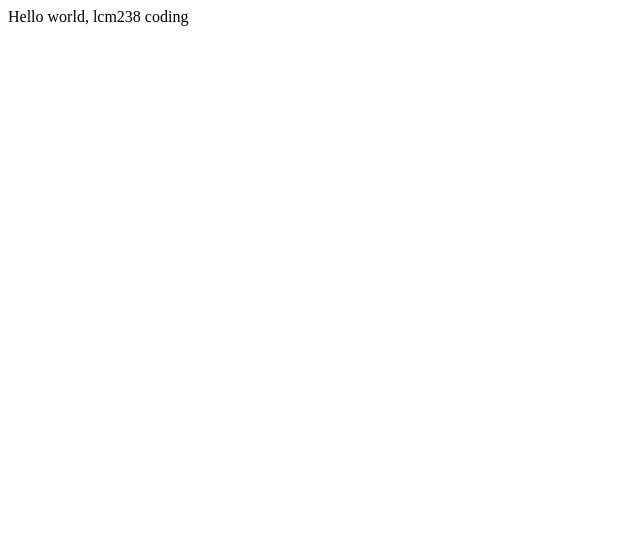
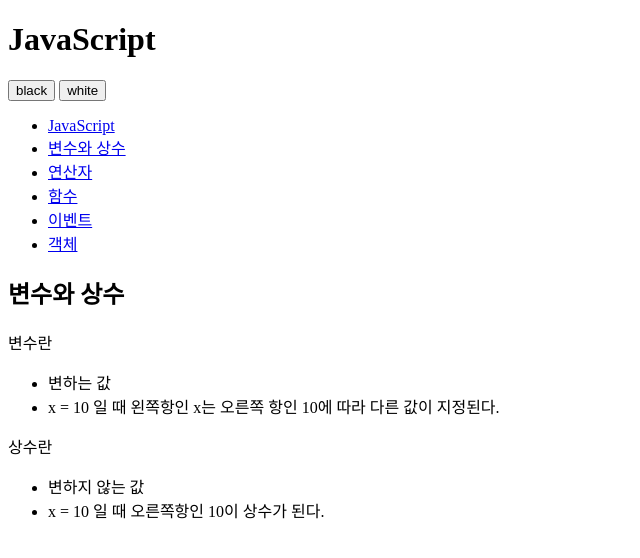
Before and after one commit to lcm238/opentutorials-lcm238, a plain HTML site: page index.html in a window 1280 px wide. Shown: the whole page, without its empty margins (0-640 px from the left). Drawn offline with Linux system fonts and the light colour scheme.

Commit message:
add html

```diff
--- a/index.html
+++ b/index.html
@@ -1,25 +1,53 @@
 <!DOCTYPE html>
-<html lang="en">
-	<head>
-		<meta charset="utf-8">
+<html>
+    <head>
+        <meta charset="utf-8" />
+    </head>
 
-		<!-- Always force latest IE rendering engine (even in intranet) & Chrome Frame
-		Remove this if you use the .htaccess -->
-		<meta http-equiv="X-UA-Compatible" content="IE=edge,chrome=1">
-
-		<title>index</title>
-		<meta name="description" content="">
-		<meta name="author" content="lcm238">
-
-		<meta name="viewport" content="width=device-width; initial-scale=1.0">
-
-		<!-- Replace favicon.ico & apple-touch-icon.png in the root of your domain and delete these references -->
-		<link rel="shortcut icon" href="/favicon.ico">
-		<link rel="apple-touch-icon" href="/apple-touch-icon.png">
-	</head>
-
-	<body>
-		Hello world, lcm238
-                coding
-	</body>
+    <body id="body">
+        <div>
+            <header>
+                <h1>JavaScript</h1>
+            </header>
+            <div id="toolbar">
+                <input type="button" value="black" />
+                <input type="button" value="white" />
+            </div>
+            <nav>
+                <ul>
+                    <li><a href="http://opentutorials.org/course/49/17">JavaScript</a></li>
+                    <li><a href="http://opentutorials.org/course/49/16">변수와 상수</a></li>
+                    <li><a href="http://opentutorials.org/course/49/18">연산자</a></li>
+                    <li><a href="http://opentutorials.org/course/49/19">함수</a></li>
+                    <li><a href="http://opentutorials.org/course/49/20">이벤트</a></li>
+                    <li><a href="http://opentutorials.org/course/49/21">객체</a></li>
+                </ul>
+            </nav>
+            <article>
+                <h2>변수와 상수</h2>
+                <div>
+                    <p>변수란</p>
+                    <ul>
+                        <li>
+                            변하는 값
+                        </li>
+                        <li>
+                            x = 10 일 때 왼쪽항인 x는 오른쪽 항인 10에 따라 다른 값이 지정된다.
+                        </li>
+                    </ul>
+                    <p>
+                        상수란
+                    </p>
+                    <ul>
+                        <li>
+                            변하지 않는 값
+                        </li>
+                        <li>
+                            x = 10 일 때 오른쪽항인 10이 상수가 된다.
+                        </li>
+                    </ul>
+                </div>
+            </article>
+        </div>
+    </body>
 </html>
```
